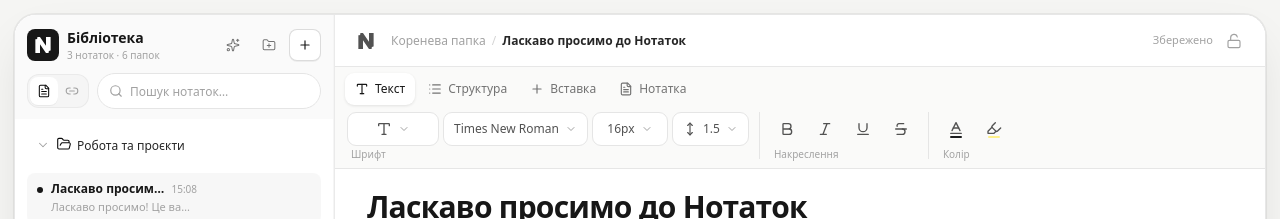
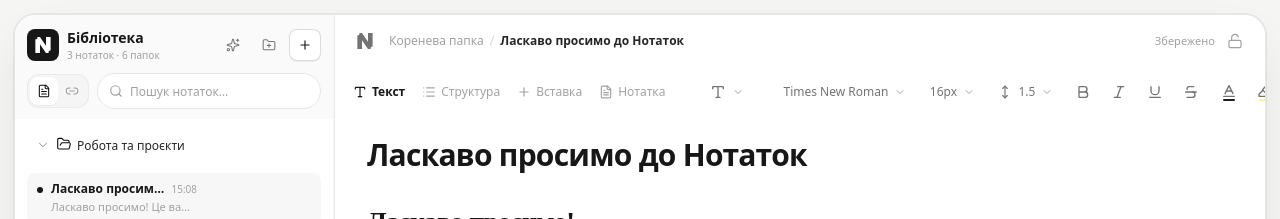
Before and after one commit to worka2378-design/Noroom, a React (Vite) app: page / in a window 1280 px wide. Shown: the top 219 px of the page. Built offline with nearby package versions, Linux system fonts and the light colour scheme; a web font is replaced by a local one.

Commit message:
Simplify editor toolbar hierarchy

```diff
--- a/src/components/NoteHeaderToolbar.tsx
+++ b/src/components/NoteHeaderToolbar.tsx
@@ -389,7 +389,6 @@
                     )}
                   </div>
                 </div>
-                <span>Шрифт</span>
               </div>
 
               <div className="noroom-toolbar-group">
@@ -399,7 +398,6 @@
                   <ToolButton label="Підкреслений (Ctrl+U)" active={activeFormats.underline} onClick={() => onExecCommand?.('underline')}><Underline className="h-4 w-4" /></ToolButton>
                   <ToolButton label="Закреслений" active={activeFormats.strikethrough} onClick={() => onExecCommand?.('strikeThrough')}><Strikethrough className="h-4 w-4" /></ToolButton>
                 </div>
-                <span>Накреслення</span>
               </div>
 
               <div className="noroom-toolbar-group">
@@ -417,7 +415,6 @@
                     {activeMenu === 'highlightColor' && <HighlightColorPalette currentColor={highlightColor} onSelectColor={(color) => { onChangeHighlightColor?.(color); setActiveMenu(null); }} onClose={() => setActiveMenu(null)} />}
                   </div>
                 </div>
-                <span>Колір</span>
               </div>
             </>
           )}
@@ -447,7 +444,6 @@
                     )}
                   </div>
                 </div>
-                <span>Абзац</span>
               </div>
 
               <div className="noroom-toolbar-group">
@@ -457,7 +453,6 @@
                   <ToolButton label="Цитата" onClick={() => onFormatBlock?.('blockquote')}><Quote className="h-4 w-4" /></ToolButton>
                   <ToolButton label="Блок коду" onClick={() => onFormatBlock?.('pre')}><Code className="h-4 w-4" /></ToolButton>
                 </div>
-                <span>Списки й блоки</span>
               </div>
 
               <div className="noroom-toolbar-group">
@@ -466,7 +461,6 @@
                   <ToolButton label="Надрядковий індекс" active={activeFormats.superscript} onClick={() => onExecCommand?.('superscript')}><Superscript className="h-4 w-4" /></ToolButton>
                   <ToolButton label="Очистити форматування" onClick={onClearFormatting}><RemoveFormatting className="h-4 w-4" /></ToolButton>
                 </div>
-                <span>Додатково</span>
               </div>
             </>
           )}
@@ -480,7 +474,6 @@
                   <ToolButton label="Вставити таблицю 3×3" onClick={() => onInsertTable?.(3, 3)}><TableIcon className="h-4 w-4" /></ToolButton>
                   <ToolButton label="Вставити якір навігації" onClick={onInsertAnchor}><Anchor className="h-4 w-4" /></ToolButton>
                 </div>
-                <span>Об’єкти</span>
               </div>
 
               <div className="noroom-toolbar-group">
@@ -489,7 +482,6 @@
                   <ToolButton label="Заголовок 2" onClick={() => onFormatBlock?.('h2')}><Heading2 className="h-4 w-4" /></ToolButton>
                   <ToolButton label="Звичайний абзац" onClick={() => onFormatBlock?.('p')}><Pilcrow className="h-4 w-4" /></ToolButton>
                 </div>
-                <span>Блоки</span>
               </div>
 
               <div className="noroom-toolbar-group">
@@ -503,7 +495,6 @@
                     </div>
                   )}
                 </div>
-                <span>Файл</span>
               </div>
             </>
           )}
@@ -520,14 +511,12 @@
                   </div>
                   <ToolButton label="Видалити нотатку" danger onClick={(event) => onDeleteNote(note.id, event)}><AnimatedTrashIcon className="h-4 w-4" /></ToolButton>
                 </div>
-                <span>Дії</span>
               </div>
 
               <div className="noroom-toolbar-group">
                 <div className="flex items-center gap-1">
                   {onOpenVaultSetup && <ToolButton label={vaultMeta ? 'Налаштування сейфу' : 'Захистити сейф'} onClick={onOpenVaultSetup}><AnimatedLockIcon isLocked={!!vaultMeta} className="h-4 w-4" /></ToolButton>}
                 </div>
-                <span>Безпека</span>
               </div>
             </>
           )}
--- a/src/index.css
+++ b/src/index.css
@@ -273,55 +273,57 @@
   align-items: center;
   justify-content: space-between;
   gap: 12px;
-  border-bottom: 1px solid rgba(229, 229, 229, 0.9);
   background: #fff;
 }
 
 .noroom-editor-ribbon {
   position: relative;
-  border-bottom: 1px solid rgba(229, 229, 229, 0.9);
-  background: #fafaf9;
+  min-height: 50px;
+  display: flex;
+  align-items: center;
+  gap: 2px;
+  background: #fff;
 }
 
 .noroom-toolbar-categories {
-  min-height: 42px;
-  padding: 5px 10px 3px;
+  min-height: 50px;
+  padding: 0 6px 0 10px;
   display: flex;
   align-items: center;
-  gap: 3px;
+  gap: 1px;
+  flex: 0 0 auto;
 }
 
 .noroom-toolbar-categories button {
-  min-height: 32px;
-  padding: 0 10px;
+  min-height: 34px;
+  padding: 0 8px;
   display: inline-flex;
   align-items: center;
   justify-content: center;
-  gap: 6px;
-  border-radius: 9px;
-  color: #737373;
+  gap: 5px;
+  color: #a3a3a3;
   font-size: 0.75rem;
   font-weight: 500;
-  transition: color 0.15s ease, background-color 0.15s ease, box-shadow 0.15s ease;
+  transition: color 0.15s ease;
 }
 
 .noroom-toolbar-categories button:hover {
-  color: #171717;
-  background: #f0f0ef;
+  color: #525252;
 }
 
 .noroom-toolbar-categories button[aria-pressed='true'] {
   color: #171717;
-  background: #fff;
-  box-shadow: 0 1px 3px rgba(0, 0, 0, 0.1);
+  font-weight: 650;
 }
 
 .noroom-toolbar-tools {
-  min-height: 58px;
-  padding: 3px 12px 9px;
+  min-width: 0;
+  min-height: 50px;
+  padding: 0 12px 0 2px;
   display: flex;
-  align-items: stretch;
-  gap: 10px;
+  align-items: center;
+  gap: 6px;
+  flex: 1 1 auto;
   overflow-x: auto;
   overflow-y: visible;
 }
@@ -329,49 +331,34 @@
 .noroom-toolbar-group {
   flex: 0 0 auto;
   min-width: 0;
-  padding-right: 10px;
   display: flex;
-  flex-direction: column;
-  justify-content: space-between;
-  gap: 3px;
-  border-right: 1px solid #e5e5e5;
-}
-
-.noroom-toolbar-group:last-child {
-  padding-right: 0;
-  border-right: 0;
-}
-
-.noroom-toolbar-group > span {
-  padding-left: 4px;
-  color: #a3a3a3;
-  font-size: 0.625rem;
-  line-height: 1;
+  align-items: center;
 }
 
 .noroom-tool-control {
-  width: 34px;
-  height: 34px;
+  width: 32px;
+  height: 32px;
   flex: 0 0 auto;
   display: inline-flex;
   align-items: center;
   justify-content: center;
   gap: 6px;
-  border-radius: 9px;
-  color: #525252;
+  border-radius: 8px;
+  color: #737373;
   font-size: 0.75rem;
   font-weight: 500;
-  transition: color 0.15s ease, background-color 0.15s ease, box-shadow 0.15s ease;
+  background: transparent;
+  transition: color 0.15s ease, background-color 0.15s ease;
 }
 
 .noroom-tool-control:hover {
   color: #171717;
-  background: #eeeeec;
+  background: #f5f5f4;
 }
 
 .noroom-tool-control.is-active {
-  color: #1d4ed8;
-  background: #eaf1ff;
+  color: #171717;
+  background: #ededeb;
 }
 
 .noroom-tool-control.is-danger:hover {
@@ -381,14 +368,12 @@
 
 .noroom-tool-control.is-wide {
   width: auto;
-  min-width: 92px;
-  padding: 0 10px;
-  border: 1px solid #e5e5e5;
-  background: #fff;
+  min-width: 88px;
+  padding: 0 8px;
 }
 
 .noroom-tool-control.is-wide.is-compact {
-  min-width: 76px;
+  min-width: 68px;
 }
 
 .noroom-toolbar-popover {
@@ -407,6 +392,8 @@
     right: 10px;
     bottom: max(10px, env(safe-area-inset-bottom));
     z-index: 45;
+    min-height: 0;
+    display: block;
     overflow: visible;
     border: 1px solid rgba(212, 212, 212, 0.95);
     border-radius: 18px;
@@ -416,8 +403,8 @@
   }
 
   .noroom-toolbar-categories {
-    min-height: 48px;
-    padding: 5px;
+    min-height: 44px;
+    padding: 3px 5px 0;
     display: grid;
     grid-template-columns: repeat(4, minmax(0, 1fr));
     gap: 3px;
@@ -425,7 +412,7 @@
 
   .noroom-toolbar-categories button {
     min-width: 0;
-    min-height: 38px;
+    min-height: 36px;
     padding: 0 3px;
     flex-direction: column;
     gap: 2px;
@@ -433,20 +420,14 @@
   }
 
   .noroom-toolbar-tools {
-    min-height: 54px;
-    padding: 5px 7px 8px;
-    gap: 7px;
-    border-top: 1px solid rgba(229, 229, 229, 0.8);
+    min-height: 52px;
+    padding: 3px 7px 7px;
+    gap: 5px;
   }
 
   .noroom-toolbar-group {
     min-height: 40px;
-    padding-right: 7px;
     justify-content: center;
-  }
-
-  .noroom-toolbar-group > span {
-    display: none;
   }
 
   .noroom-tool-control {
```
